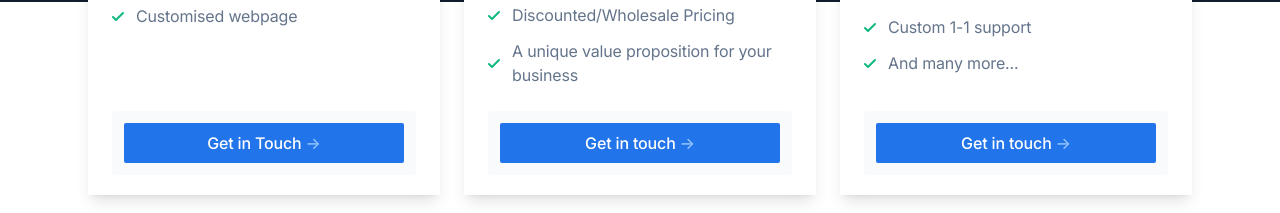
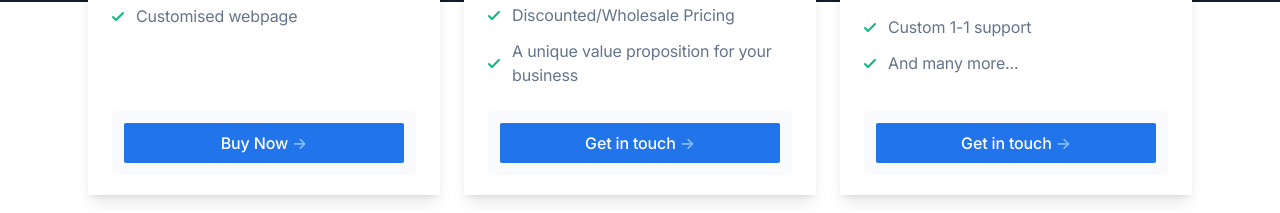
Before and after one commit to Harrygodfrey132/blissful-moments, a Next.js app: page / in a window 1280 px wide. Shown: the part 5238-5451 px from the top of the page. Built offline with nearby package versions, Linux system fonts and the light colour scheme; a web font is replaced by a local one.

Commit message:
Update pricing-tables.tsx

```diff
--- a/components/pricing-tables.tsx
+++ b/components/pricing-tables.tsx
@@ -47,9 +47,9 @@ export default function PricingTables() {
             </li>
           </ul>
           <div className="p-3 rounded bg-slate-50">
-            <a className="btn-sm text-white bg-blue-600 hover:bg-blue-700 w-full group" href="#0">
-              Get in Touch <span className="tracking-normal text-blue-300 group-hover:translate-x-0.5 transition-transform duration-150 ease-in-out ml-1">-&gt;</span>
-            </a>
+                      <a className="btn-sm text-white bg-blue-600 hover:bg-blue-700 w-full group" href="https://buy.stripe.com/5kAeXy0sY9Wed7a000">
+  Buy Now <span className="tracking-normal text-blue-300 group-hover:translate-x-0.5 transition-transform duration-150 ease-in-out ml-1">-&gt;</span>
+</a>
           </div>
         </div>
 
```
